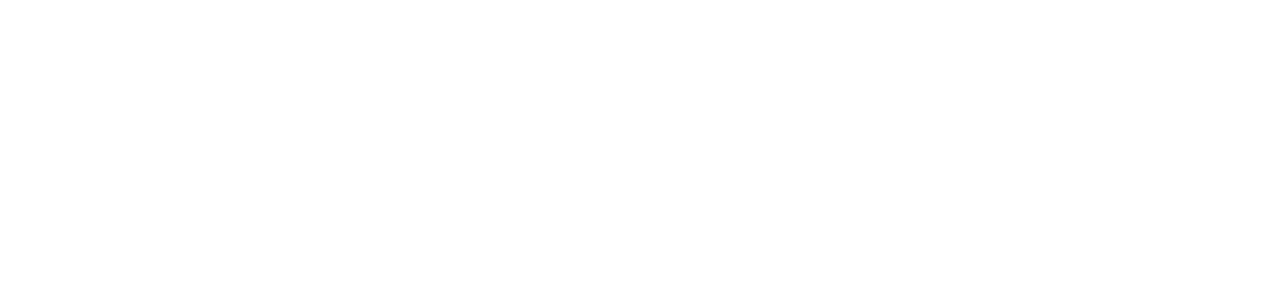
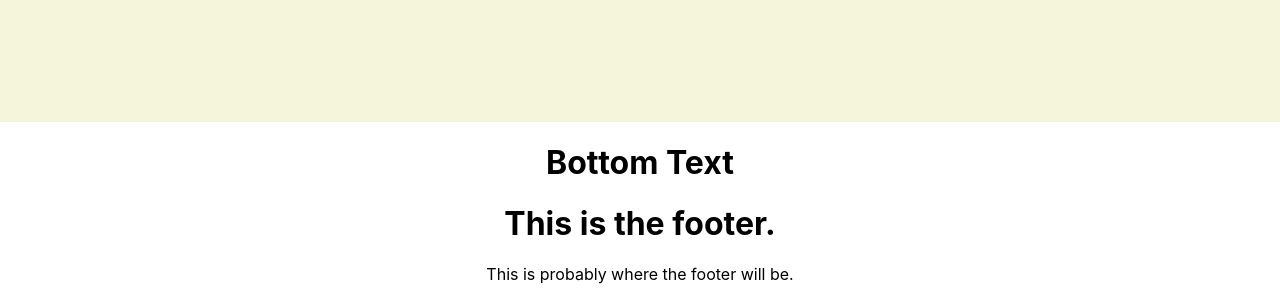
Before and after one commit to ZebraSeller/boyang-portfolio-2, a React (Create React App) app: page / in a window 1280 px wide. Shown: the part 1007-1307 px from the top of the page. Before the commit the page ends 800 px from the top, so only its background shows below. Built offline with nearby package versions, Linux system fonts and the light colour scheme.

Commit message:
Added More Structure to Home

```diff
--- a/src/App.js
+++ b/src/App.js
@@ -1,8 +1,12 @@
 
 import './App.css';
 import {BrowserRouter as Router, Route, Switch} from 'react-router-dom';
+/** Importing custom comps */
 import Nav_Bar from './general_comps/nav_bar';
+import Footer from './general_comps/footer';
+/** Importing pages */
 import Home from "./page_comps/home"
+
 
 function App() {
   return (
@@ -15,7 +19,7 @@
           <Route path="/resume" exact component={Home}/>
           <Route path="/contact_me" exact component={Home}/>
         </Switch>
-
+        <Footer />
         <p>This is probably where the footer will be.</p>
       </div>
     </Router>
--- /dev/null
+++ b/src/general_comps/footer.js
@@ -0,0 +1,15 @@
+import React from 'react';
+import ReactDOM from 'react-dom';
+//import './nav_bar.css';
+
+function App() {
+	//make nav bar auto hide into a square icon on top left after scroll down.
+	return (
+    <div className = "footer">
+			<h1>This is the footer.</h1>
+
+    </div>
+  );
+}
+
+export default App;
--- a/src/general_comps/nav_bar.css
+++ b/src/general_comps/nav_bar.css
@@ -1,5 +1,5 @@
 .nav-bar {
   font-size: 48px;
-  color: aqua;
+  /* color: aqua; */
   text-align: left;
 }
--- /dev/null
+++ b/src/page_comps/home.css
@@ -0,0 +1,8 @@
+.place-holder {
+  width: 100%;
+  height: 700px;
+  background-color:beige;
+
+  display: block;
+
+}
--- a/src/page_comps/home.js
+++ b/src/page_comps/home.js
@@ -1,12 +1,18 @@
 import React from 'react';
 import logo from '../logo.svg';
+import './home.css';
+
 import Nav_Bar from '../general_comps/nav_bar';
 
 function App() {
   return (
-    <div>
+    <div className="home-container">
       <h1>Boyang's Site 2.0</h1>
       <img src = {logo} width = "250px"/>
+      <div className="place-holder">
+
+      </div>
+      <h1>Bottom Text</h1>
     </div>
   );
 }
```
Also changed, not shown: 2 other files (tests, documents, lock files or other folders).
